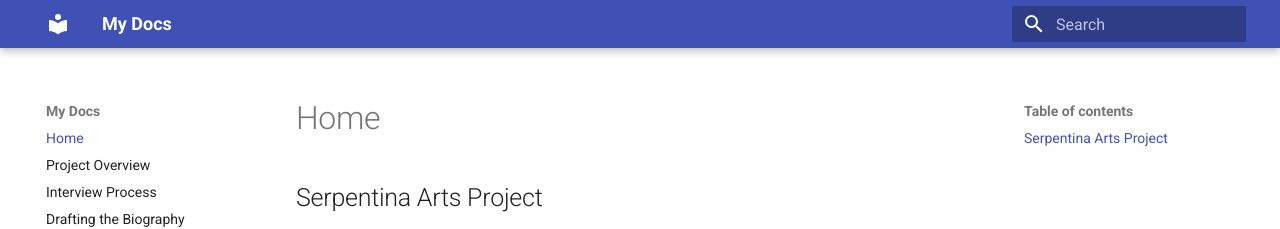
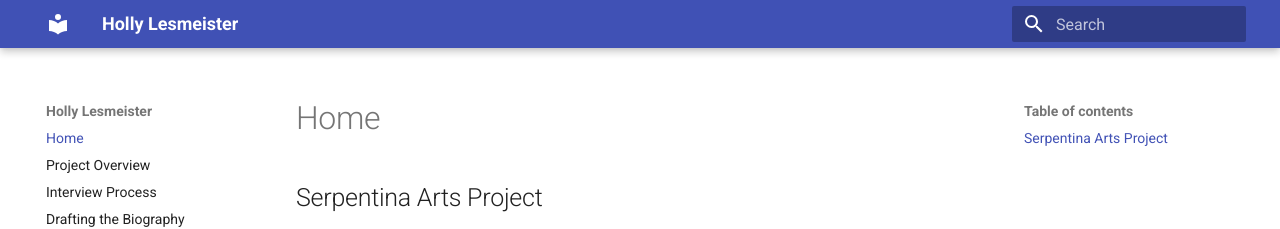
Before and after one commit to hollymargaret/hologirl_99, an MkDocs documentation site: the page built from docs/index.md, in a window 1280 px wide. Shown: the top 229 px of the page. Built offline with MkDocs 1.6.1 and Material for MkDocs 9.7.7, drawn with Linux system fonts in a browser that asks for light colours.

Commit message:
Site Name

```diff
--- a/mkdocs.yml
+++ b/mkdocs.yml
@@ -1,4 +1,4 @@
-site_name: My Docs
+site_name: Holly Lesmeister
 nav:
   - Home: index.md
   - Project Overview: project-overview.md
```
Also changed, not shown: 1 other file.
